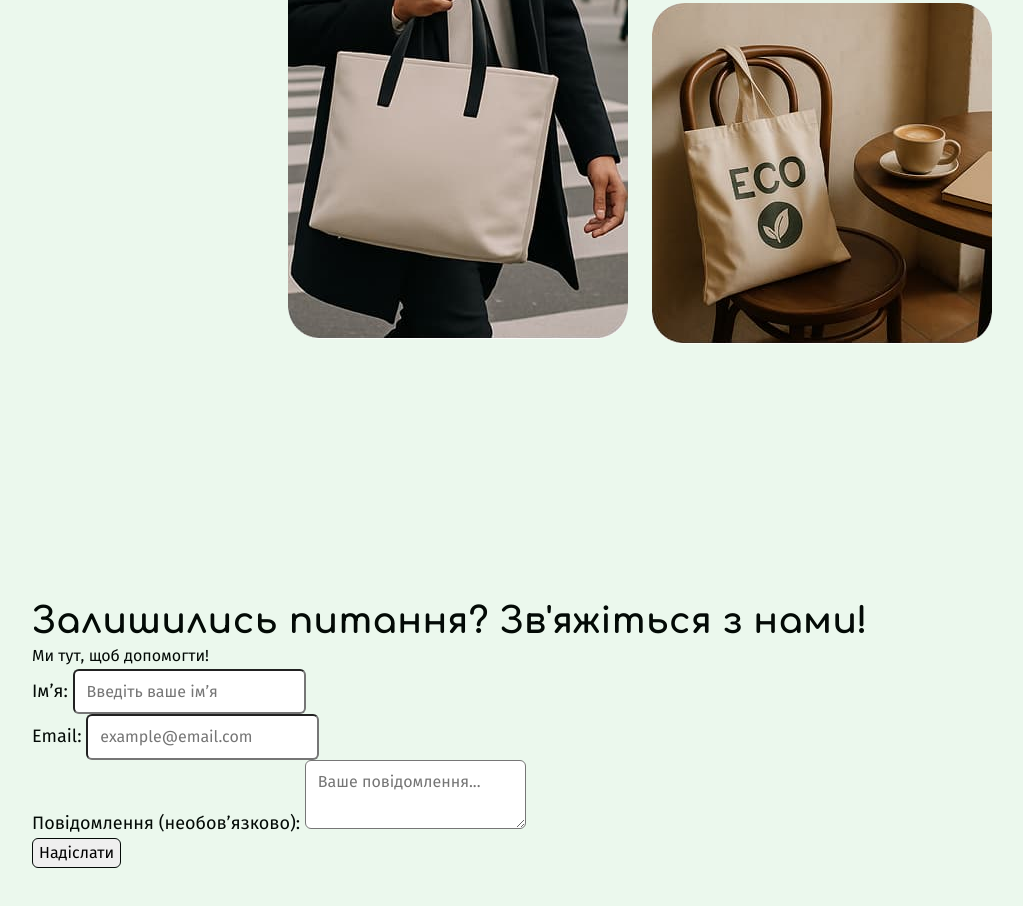
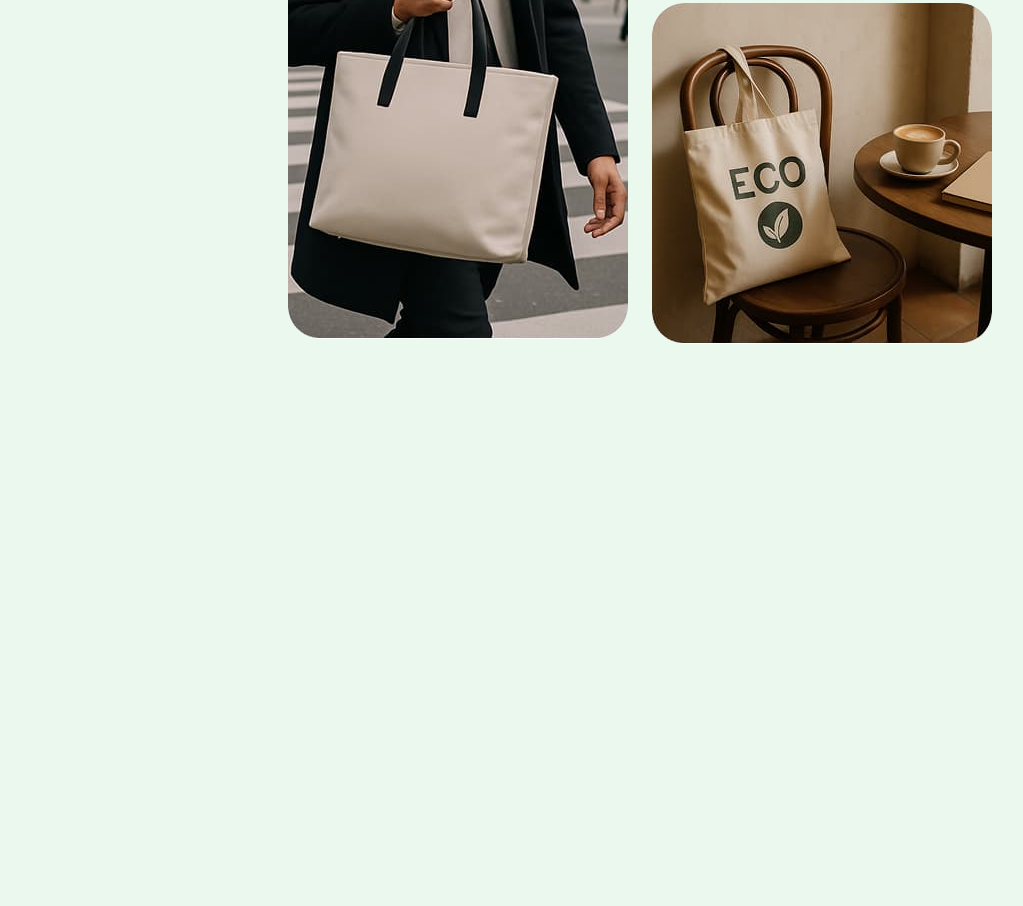
Before and after one commit to Vfrost1310/project-ctf-group, a plain HTML site: page index.html in a window 1280 px wide. Shown: the part 2322-3228 px from the top of the page, without its empty margins (0-1023 px from the left). After the commit the page ends 2986 px from the top, so only its background shows below. Drawn offline with nearby package versions, Linux system fonts and the light colour scheme.

Commit message:
Deploying to gh-pages from @ Vfrost1310/project-ctf-group@398cc138feac7c053a6cee22aca08403c5f6ae1b 🚀

```diff
--- a/index.html
+++ b/index.html
@@ -240,63 +240,13 @@
   <div class="container"></div>
 </section>
 
-      <section class="contact-section">
-  <div class="contact-container">
-    <h2 class="contact-title">Залишились питання? Зв'яжіться з нами!</h2>
-    <p class="contact-subtitle">Ми тут, щоб допомогти!</p>
-
-    <form class="contact-form" novalidate>
-
-      <div class="form-group">
-        <label for="name" class="form-label">Ім’я:</label>
-        <input
-          type="text"
-          id="name"
-          name="name"
-          class="form-input form-input-name"
-          placeholder="Введіть ваше ім’я"
-          minlength="5"
-          maxlength="64"
-          required
-        >
-      </div>
-
-      <div class="form-group">
-        <label for="email" class="form-label">Email:</label>
-        <input
-          type="email"
-          id="email"
-          name="email"
-          class="form-input form-input-email"
-          placeholder="example@email.com"
-          pattern="^[a-zA-Z0-9._%+-]+@[a-zA-Z0-9.-]+\.[a-zA-Z]{2,}$"
-          required
-        >
-      </div>
-
-      <div class="form-group">
-        <label for="message" class="form-label">Повідомлення (необов’язково):</label>
-        <textarea
-          id="message"
-          name="message"
-          class="form-textarea"
-          placeholder="Ваше повідомлення..."
-          maxlength="500"
-        ></textarea>
-      </div>
-
-      <button type="submit" class="form-button">Надіслати</button>
-    </form>
-  </div>
+      <section class="support">
+  <div class="container"></div>
 </section>
-
-
 
     </main>
 
-
-
-
+    <footer class="footer"></footer>
 
 
   </body>
```
